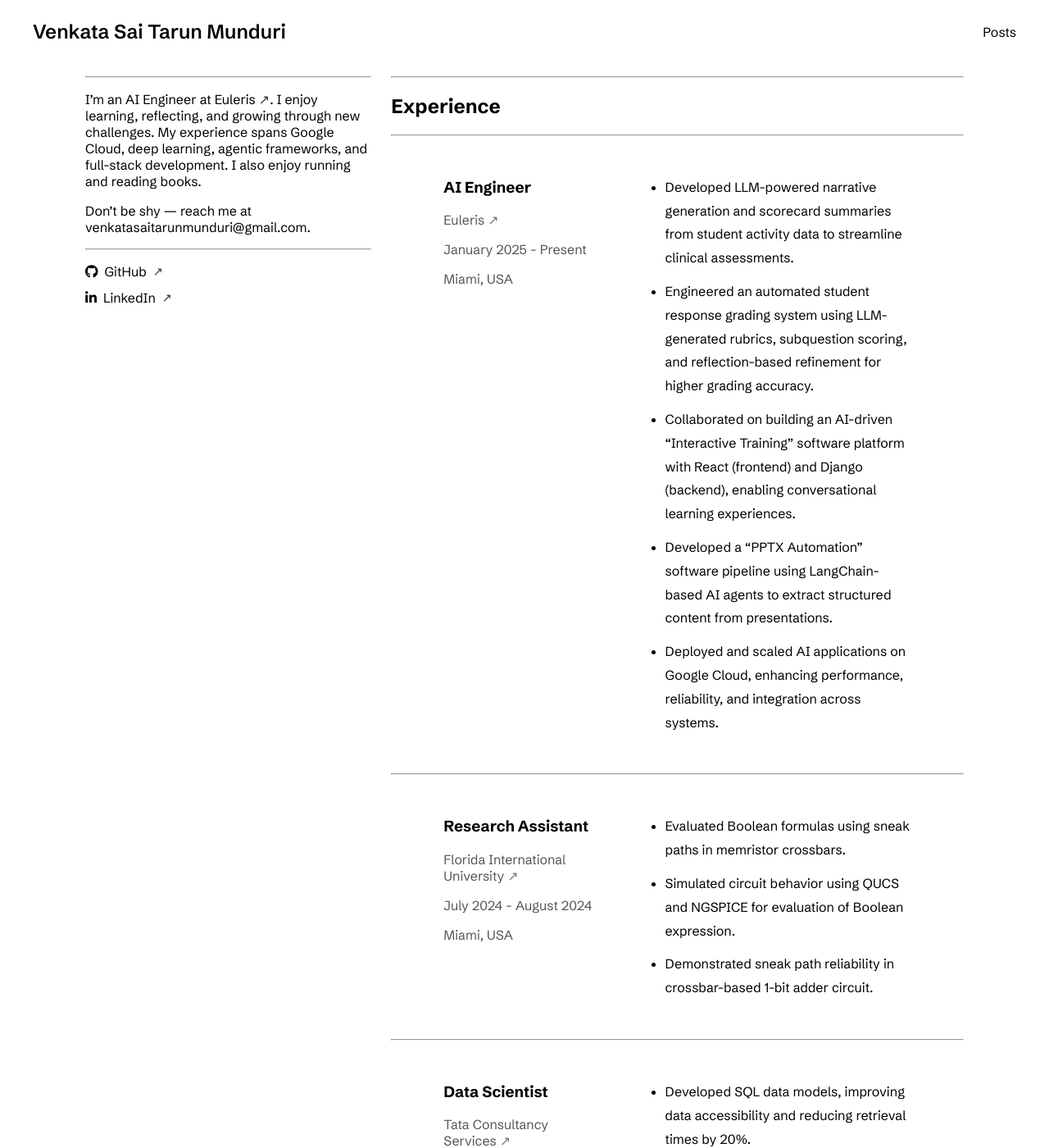
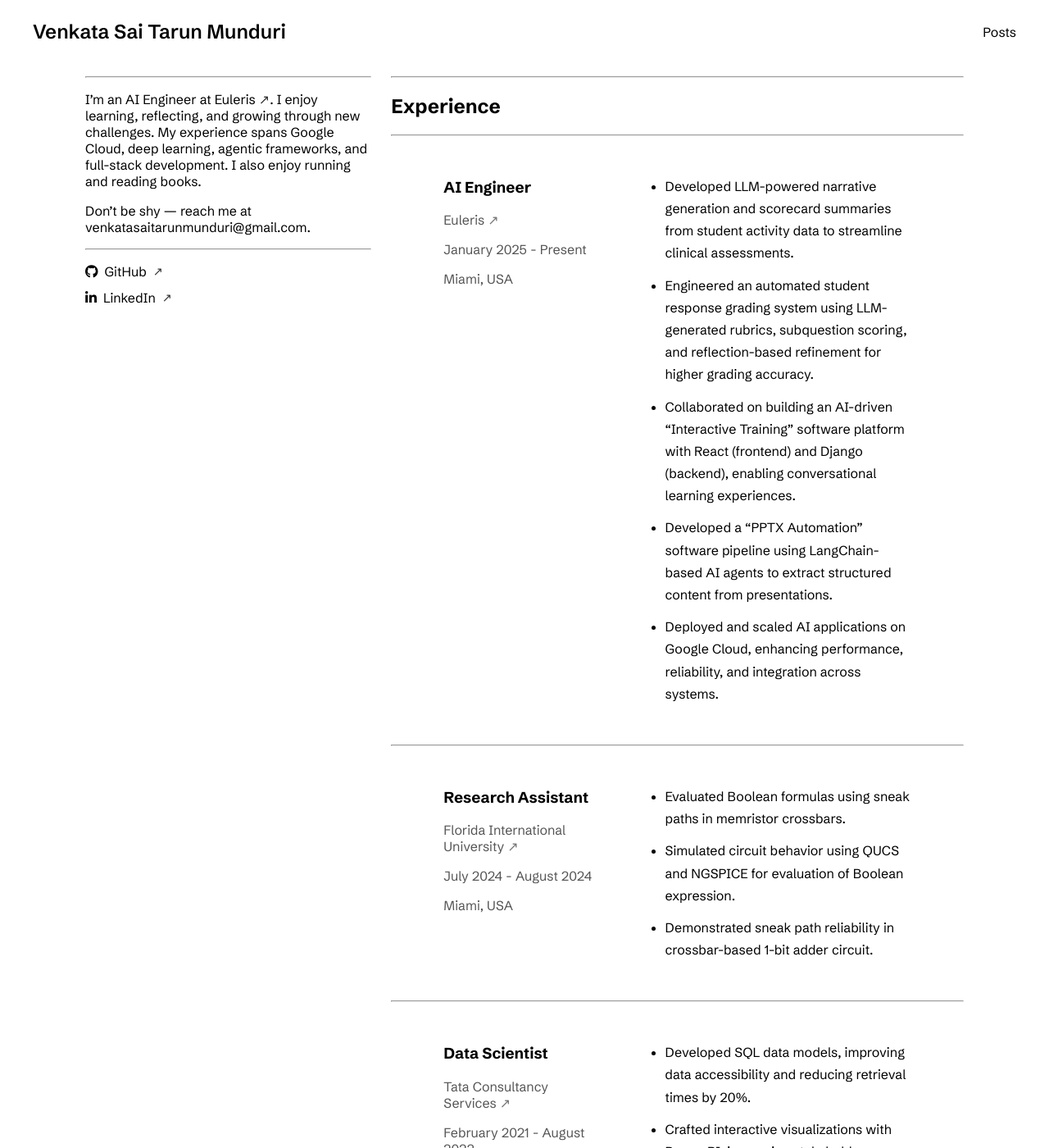
Before and after one commit to vmunduri/venkata.github.io, a Jekyll site: the page built from index.html, in a window 1280 px wide and 1400 px high. Shown: the whole window at 82% size. Built offline with Jekyll 4.4.1, drawn with Linux system fonts in a browser that asks for light colours.

Commit message:
add max-width to content, reduce line height for li

```diff
--- a/_sass/layout.scss
+++ b/_sass/layout.scss
@@ -17,6 +17,9 @@
 .profile{
     position:sticky;
     top:0;
+  }
+  .content{
+    max-width: 800px; margin: auto;
   }
 
 .links {
@@ -71,7 +74,7 @@
   .section-right ul {
   list-style-position: outside;
   margin-left: 1.5rem;   /* clean indentation */
-  line-height: 1.8;      /* increases vertical spacing between lines */
+  line-height: 1.7;      /* increases vertical spacing between lines */
 }
 
 .section-right li {
```
